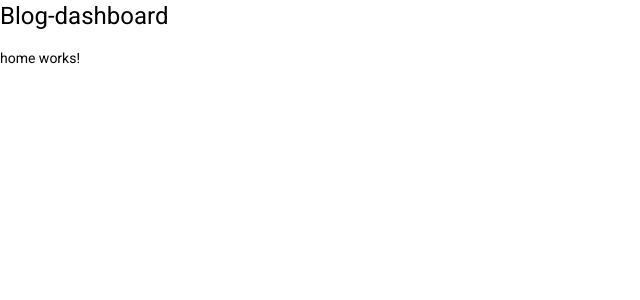
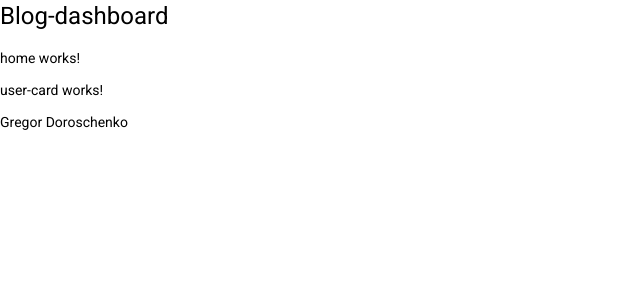
Before and after one commit to ngx-training/blog-dashboard, an Angular app: page / in a window 1280 px wide. Shown: the top 300 px of the page, without its empty margins (0-640 px from the left). Built offline with nearby package versions, Linux system fonts and the light colour scheme.

Commit message:
Add user card

```diff
--- a/src/app/app.module.ts
+++ b/src/app/app.module.ts
@@ -7,6 +7,7 @@ import { BrowserAnimationsModule } from '@angular/platform-browser/animations';
 import { HomeComponent } from './home/home.component';
 import { LoginComponent } from './login/login.component';
 import { RegisterComponent } from './register/register.component';
+import { UserCardComponent } from './user-card/user-card.component';
 
 @NgModule({
   declarations: [
@@ -14,6 +15,7 @@ import { RegisterComponent } from './register/register.component';
     HomeComponent,
     LoginComponent,
     RegisterComponent,
+    UserCardComponent,
   ],
   imports: [
     BrowserModule,
--- a/src/app/home/home.component.html
+++ b/src/app/home/home.component.html
@@ -1 +1,3 @@
 <p>home works!</p>
+
+<app-user-card [user]="user"></app-user-card>
--- a/src/app/home/home.component.ts
+++ b/src/app/home/home.component.ts
@@ -7,6 +7,8 @@ import { Component, OnInit } from '@angular/core';
 })
 export class HomeComponent implements OnInit {
 
+  user = { name: 'Gregor Doroschenko' };
+
   constructor() { }
 
   ngOnInit(): void {
--- /dev/null
+++ b/src/app/user-card/user-card.component.html
@@ -0,0 +1,3 @@
+<p>user-card works!</p>
+
+<p>{{ user.name }}</p>
--- /dev/null
+++ b/src/app/user-card/user-card.component.ts
@@ -0,0 +1,17 @@
+import { Component, Input, OnInit } from '@angular/core';
+
+@Component({
+  selector: 'app-user-card',
+  templateUrl: './user-card.component.html',
+  styleUrls: ['./user-card.component.scss']
+})
+export class UserCardComponent implements OnInit {
+
+  @Input() user: any;
+
+  constructor() { }
+
+  ngOnInit(): void {
+  }
+
+}
```
Also changed, not shown: src/app/user-card/user-card.component.scss (added), 1 other file (tests, documents, lock files or other folders).
